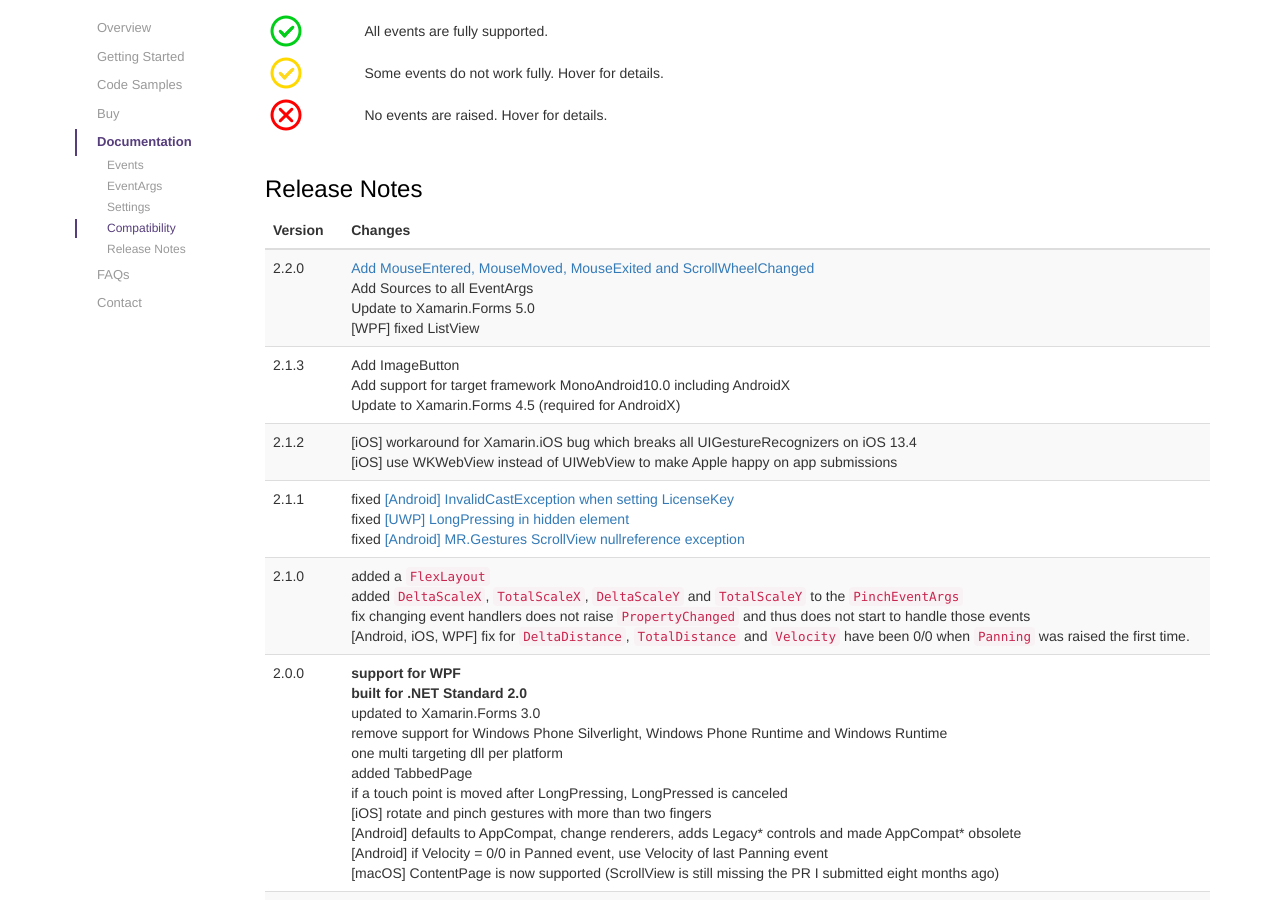
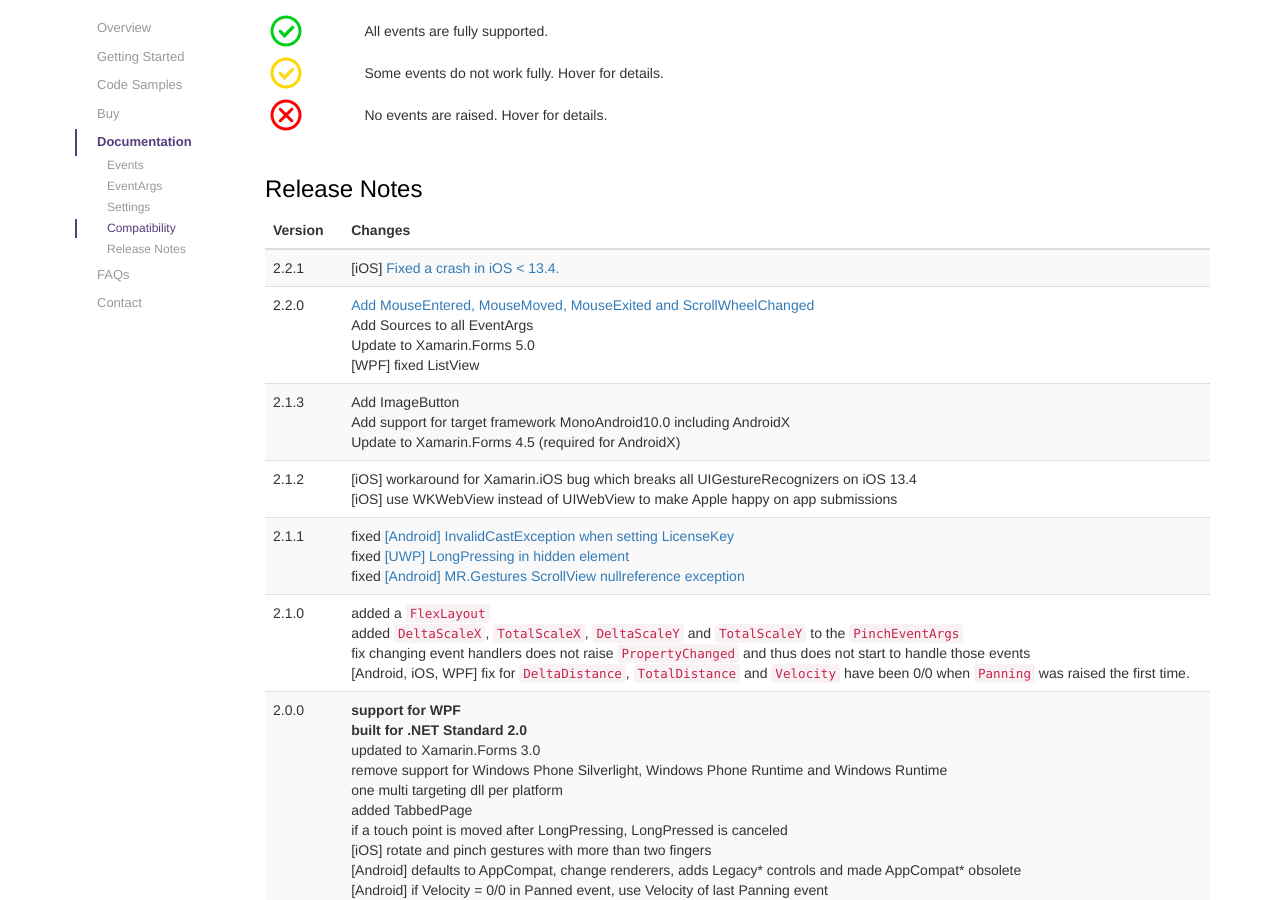
Before and after one commit to MichaelRumpler/GestureSample, a Jekyll site: the page built from index.md, in a window 1280 px wide and 900 px high, scrolled down 8564 px. Built offline with Jekyll 4.4.1, drawn with Linux system fonts in a browser that asks for light colours.

Commit message:
release version 2.2.1

```diff
--- a/parts/5_4_ReleaseNotes.html
+++ b/parts/5_4_ReleaseNotes.html
@@ -9,6 +9,12 @@
             </tr>
         </thead>
         <tbody>
+            <tr>
+                <td>2.2.1</td>
+                <td>
+                    [iOS] <a href="https://github.com/MichaelRumpler/GestureSample/issues/39" target="_blank">Fixed a crash in iOS &lt; 13.4.</a><br />
+                </td>
+            </tr>
             <tr>
                 <td>2.2.0</td>
                 <td>
```
